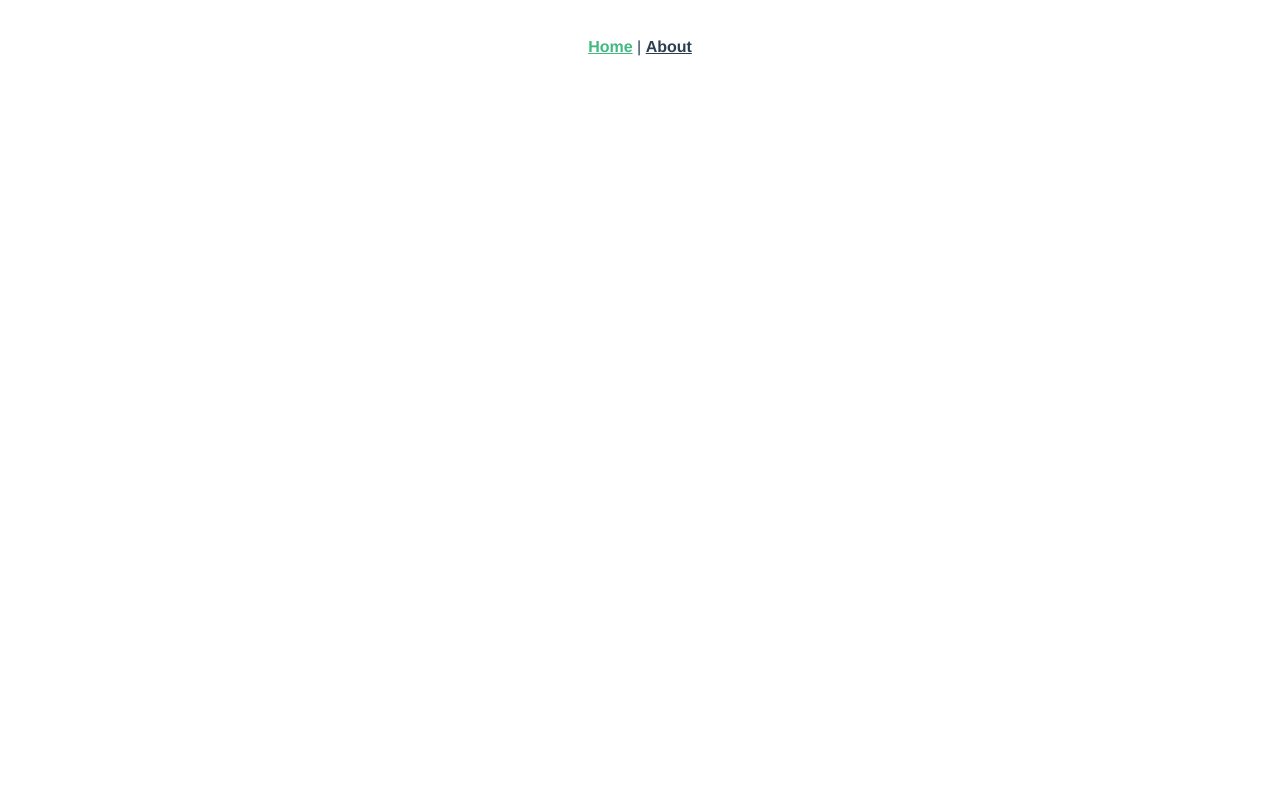
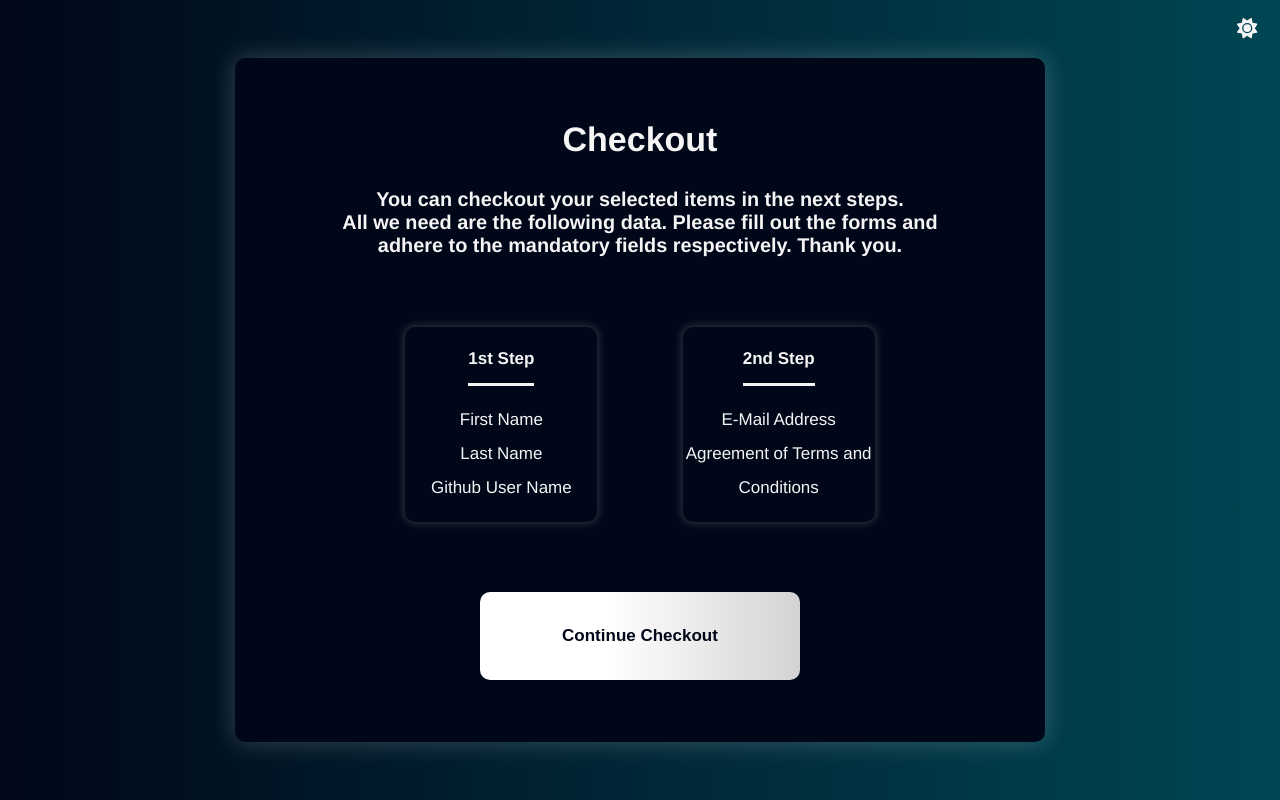
Before and after one commit to logycode/assignment-workflow, a Vue app: page / in a window 1280 px wide. Built offline with nearby package versions, Linux system fonts and the light colour scheme.

Commit message:
added intro silde including design and dark mode

```diff
--- a/package.json
+++ b/package.json
@@ -8,6 +8,10 @@
     "lint": "vue-cli-service lint"
   },
   "dependencies": {
+    "@fortawesome/fontawesome-svg-core": "^6.1.1",
+    "@fortawesome/free-regular-svg-icons": "^6.1.1",
+    "@fortawesome/free-solid-svg-icons": "^6.1.1",
+    "@fortawesome/vue-fontawesome": "^2.0.6",
     "core-js": "^3.8.3",
     "vue": "^2.6.14",
     "vue-router": "^3.5.1",
--- a/src/App.vue
+++ b/src/App.vue
@@ -1,32 +1,181 @@
 <template>
-  <div id="app">
-    <nav>
+  <div id="app" :light="lightMode">
+    <header>
+      <font-awesome-icon
+        icon="fa-solid fa-sun"
+        @click="lightMode = !lightMode"
+        v-if="(lightmode = !lightmode)"
+      />
+      <font-awesome-icon
+        icon="fa-solid fa-moon"
+        @click="lightMode = !lightMode"
+        v-else
+      />
+    </header>
+    <main>
+      <section>
+        <h1>Checkout</h1>
+        <h3>
+          You can checkout your selected items in the next steps. <br />
+          All we need are the following data. Please fill out the forms and
+          adhere to the mandatory fields respectively. Thank you.
+        </h3>
+        <div class="steps">
+          <div class="step">
+            <h4>1st Step</h4>
+            <div></div>
+            <ul>
+              <li>First Name</li>
+              <li>Last Name</li>
+              <li>Github User Name</li>
+            </ul>
+          </div>
+          <div class="step">
+            <h4>2nd Step</h4>
+            <ul>
+              <li>E-Mail Address</li>
+              <li>Agreement of Terms and Conditions</li>
+            </ul>
+          </div>
+        </div>
+        <button class="checkout">Continue Checkout</button>
+      </section>
+    </main>
+    <!-- <nav>
       <router-link to="/">Home</router-link> |
       <router-link to="/about">About</router-link>
     </nav>
-    <router-view />
+    <router-view /> -->
   </div>
 </template>
 
 <style lang="scss">
+:root {
+  font-family: Avenir, Helvetica, Arial, sans-serif;
+  font-size: 17px;
+}
+body {
+  margin: 0;
+  text-align: center;
+}
+h1 {
+  font-size: 2em;
+}
+h1,
+h2,
+h3 {
+  text-align: center;
+}
+button {
+  cursor: pointer;
+}
+
 #app {
-  font-family: Avenir, Helvetica, Arial, sans-serif;
   -webkit-font-smoothing: antialiased;
   -moz-osx-font-smoothing: grayscale;
-  text-align: center;
-  color: #2c3e50;
+
+  //set variables for default mode (dark)
+  --background-color: linear-gradient(90deg, #000718 0%, #004654 100%);
+  --second-background: #000718;
+  --third-background: lightgrey;
+  --text-color: rgb(245, 245, 245);
+  --shadow-color: rgba(255, 255, 255, 0.2);
+  --inverted-background: linear-gradient(90deg, white 40%, lightgrey 100%);
+  --inverted-text: #000718;
+  --mode-shadow: white;
+
+  //init variables
+  color: var(--text-color);
+  background: var(--background-color);
+}
+#app[light="true"] {
+  //set variables when light mode toggled
+  --background-color: linear-gradient(90deg, white 40%, lightgrey 100%);
+  --second-background: white;
+  --third-background: #004654;
+  --text-color: #000718;
+  --shadow-color: rgba(150, 150, 150, 0.4);
+  --inverted-background: linear-gradient(90deg, #000718 0%, #004654 100%);
+  --inverted-text: rgb(245, 245, 245);
+  --mode-shadow: darkblue;
 }
 
-nav {
-  padding: 30px;
+// Styles applying to the fontawesome icon
+.svg-inline--fa {
+  margin: 10px;
+  position: absolute;
+  right: 1%;
+  top: 1%;
+  border: none;
+  color: var(--text-color);
+  font-size: 1.2rem;
+  cursor: pointer;
+}
+main {
+  margin: 0px auto;
+  min-height: 100vh;
+  display: flex;
+  justify-content: center;
+  align-items: center;
+}
+main section {
+  width: 50%;
+  padding: 2rem 5rem;
+  background-color: var(--second-background);
+  border-radius: 10px;
 
-  a {
-    font-weight: bold;
-    color: #2c3e50;
-
-    &.router-link-exact-active {
-      color: #42b983;
-    }
-  }
+  // box-shadow parameters:
+  // offset-x | offset-y | blur-radius | spread-radius | color
+  box-shadow: 0px 0px 25px 1px var(--shadow-color);
+}
+.steps {
+  display: flex;
+  justify-content: space-evenly;
+  margin: 70px 0;
+}
+.step {
+  width: 30%;
+  background: var(--second-background);
+  box-shadow: 0px 0px 8px 1px var(--shadow-color);
+  border-radius: 10px;
+}
+.step h4 {
+  display: inline-block;
+  padding-bottom: 0.8rem;
+  margin-bottom: 0;
+  border-bottom: 3px solid var(--text-color);
+}
+.step ul {
+  padding: 0;
+}
+.step li {
+  list-style-type: none;
+  line-height: 2rem;
+}
+.checkout {
+  background-image: var(--inverted-background);
+  width: 50%;
+  padding: 2em;
+  margin-bottom: 28px;
+  border: none;
+  border-radius: 10px;
+  font-size: 1rem;
+  box-shadow: var(--shadow-color);
+  color: var(--inverted-text);
+  font-weight: bold;
+}
+.checkout:hover {
+  box-shadow: var(--third-background) 0 1px 30px;
+  transition-duration: 0.2s;
 }
 </style>
+<script>
+export default {
+  name: "App",
+  data() {
+    return {
+      lightMode: false,
+    };
+  },
+};
+</script>
--- a/src/main.js
+++ b/src/main.js
@@ -2,7 +2,14 @@ import Vue from "vue";
 import App from "./App.vue";
 import router from "./router";
 import store from "./store";
+import { library } from "@fortawesome/fontawesome-svg-core";
+import { FontAwesomeIcon } from "@fortawesome/vue-fontawesome";
+import { faSun } from "@fortawesome/free-solid-svg-icons";
+import { faMoon } from "@fortawesome/free-solid-svg-icons";
 
+library.add(faSun);
+library.add(faMoon);
+Vue.component("font-awesome-icon", FontAwesomeIcon);
 Vue.config.productionTip = false;
 
 new Vue({
```
Also changed, not shown: 2 other files (tests, documents, lock files or other folders).
